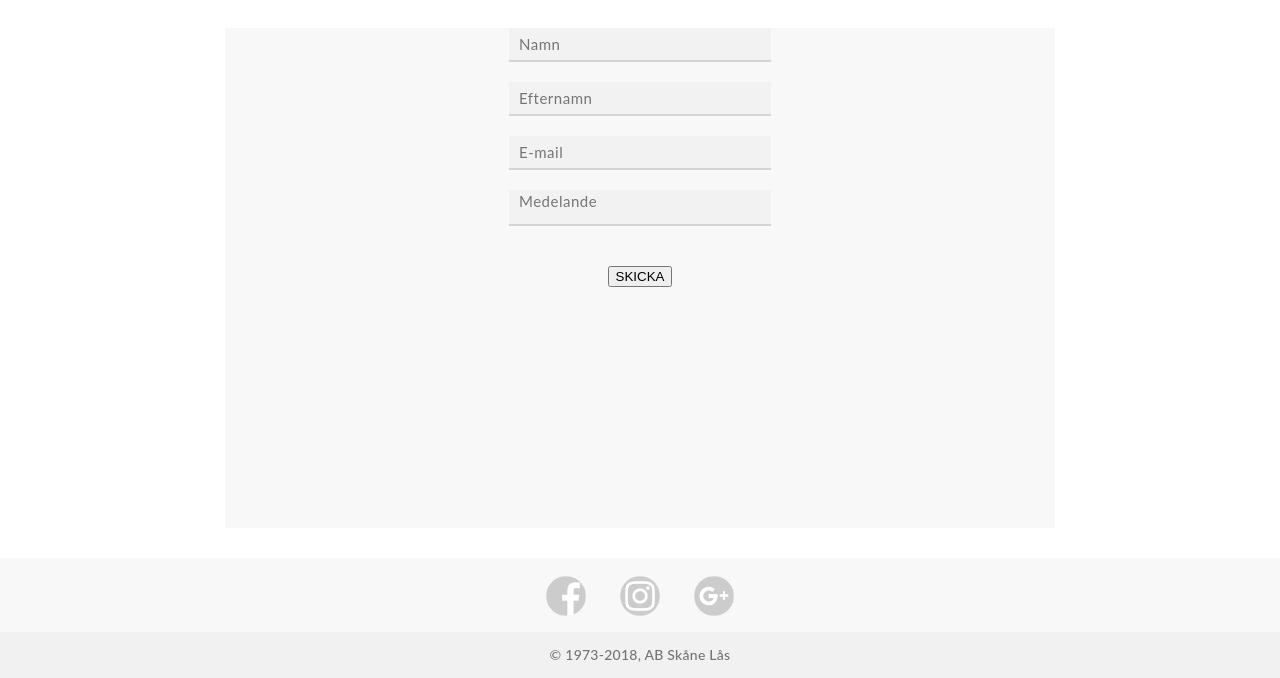
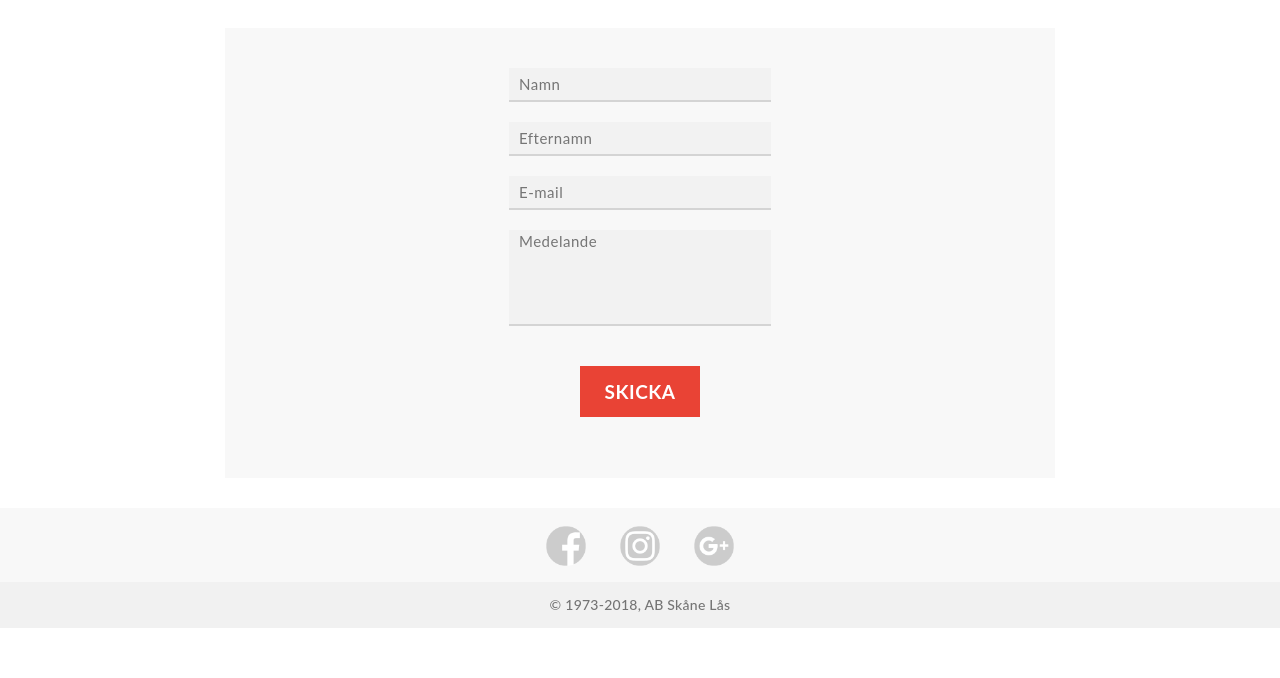
Before and after one commit to WebCreatorUF/Websites, a PHP site: page /Kontakta_Oss.php in a window 1280 px wide. Shown: the part 1509-2187 px from the top of the page. After the commit the page ends 2137 px from the top, so only its background shows below. Run offline with PHP 8.4, Linux system fonts and the light colour scheme; data that the repository does not hold is empty; some libraries are stand-ins or nearby versions; some web fonts are replaced.

Commit message:
Add files via upload

```diff
--- a/Projekt_1/style.css
+++ b/Projekt_1/style.css
@@ -252,7 +252,7 @@ article ul li:nth-child(1) ul li:nth-child(4) p {
 
 .email {
 	width: 830px;
-	height: 500px;
+	height: 450px;
 	position: relative;
 	margin: 15px auto 30px auto;
 	background-color: #F8F8F8;
@@ -289,7 +289,31 @@ input.textcont, textarea {
 	border-bottom:solid 2px rgba(0, 0, 0, 0.125);
 }
 
+.email textarea {
+	height:90px;
+}
 
+input[type=submit] {
+	background: none;
+    background-color: #e94335;
+    border: none;
+    padding: 14px 25px;
+    color: white;
+    font-weight: bolder;
+    font-size: 19px;
+    font-family: "Lato";
+    letter-spacing: .5px;
+	transition: .25s ease-in-out;
+}
+
+input[type=submit]:hover {
+    background-color: #D13D31;
+	cursor: pointer;
+}
+
+.email form {
+	padding: 10px;
+}
 
 /*------------------------------FOOTER---------------------------------*/
 
@@ -348,8 +372,8 @@ footer ul li .social {
 }
 
 .social ul li img:hover {
-	-webkit-filter: opacity(.5);
-  	filter: opacity(.5);
+	-webkit-filter: opacity(.65);
+  	filter: opacity(.65);
 }
 
 footer p {
```
